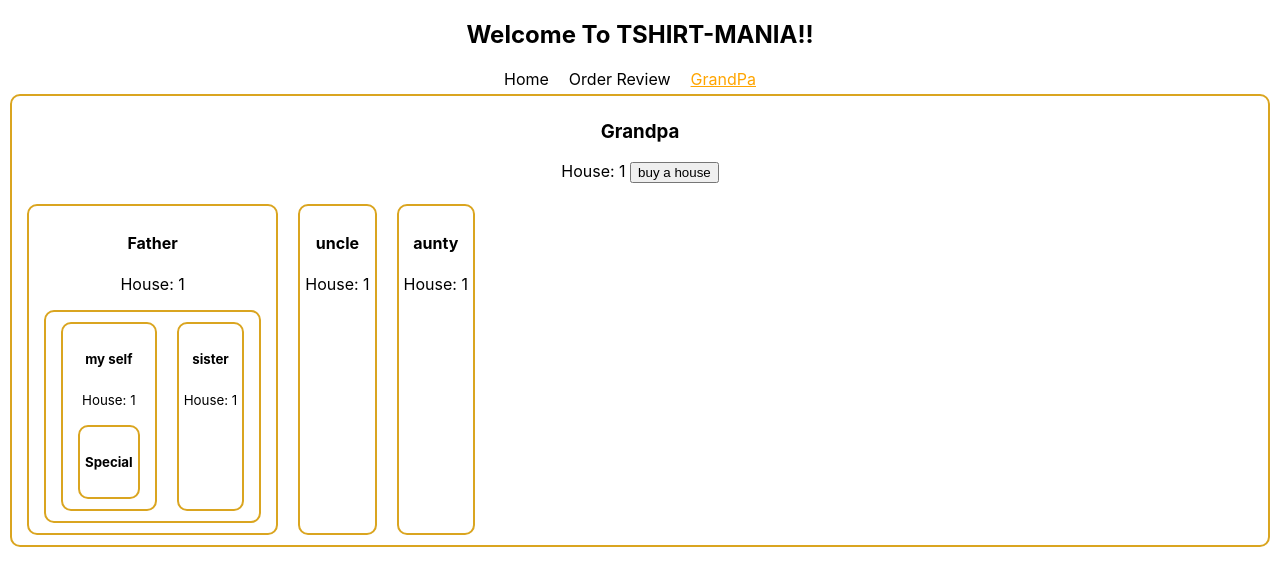
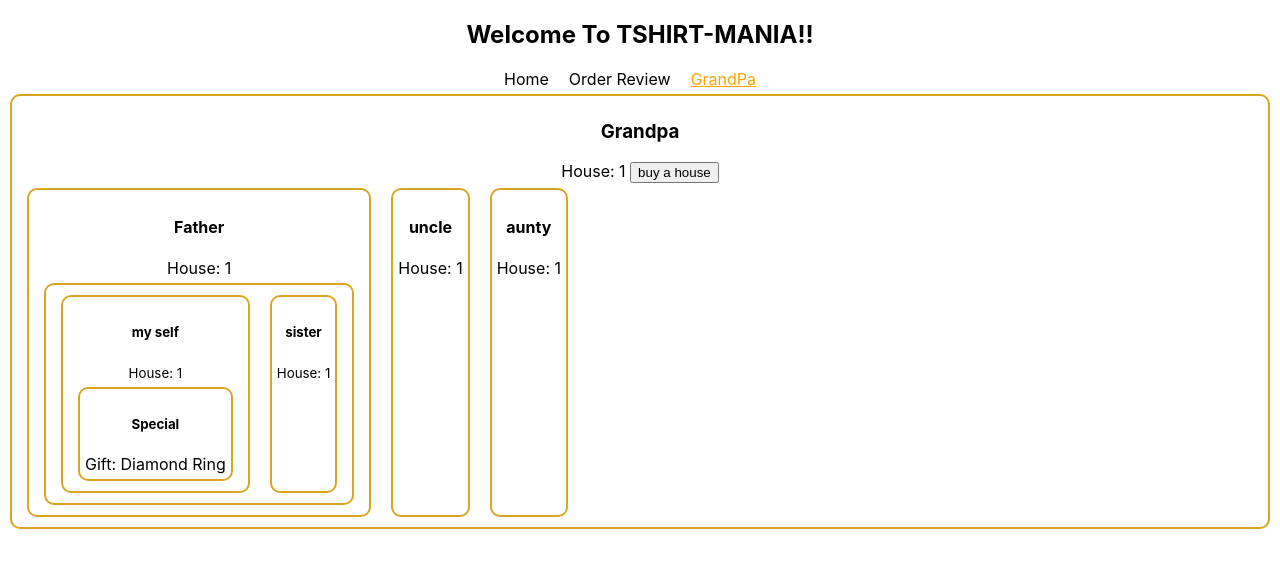
Before and after one commit to sebokdas1/tshirt-mania, a React (Create React App) app: page /grandpa in a window 1280 px wide. Shown: the top 586 px of the page. Built offline with nearby package versions, Linux system fonts and the light colour scheme.

Commit message:
use react context

```diff
--- a/src/components/Grandpa/Grandpa.css
+++ b/src/components/Grandpa/Grandpa.css
@@ -5,3 +5,8 @@
     border: 2px solid goldenrod;
     border-radius: 10px;
 }
+
+.grandpa p {
+    margin: 0;
+    padding: 0;
+}
--- a/src/components/Grandpa/Grandpa.js
+++ b/src/components/Grandpa/Grandpa.js
@@ -1,17 +1,21 @@
-import React, { useState } from 'react';
+import React, { createContext, useState } from 'react';
 import Aunty from '../Aunty/Aunty';
 import Father from '../Father/Father';
 import Uncle from '../Uncle/Uncle';
 import './Grandpa.css'
 
+export const GiftContext = createContext('ring')
 const Grandpa = () => {
 
     const [house, setHouse] = useState(1);
+
+
     const handleBuyAHouse = () => {
         const newHouse = house + 1;
         setHouse(newHouse)
     }
     return (
+        <GiftContext.Provider value='Diamond Ring'>
             <div className='grandpa'>
                 <h3>Grandpa</h3>
                 <p>House: {house}  <button onClick={handleBuyAHouse}>buy a house</button></p>
@@ -21,6 +25,7 @@ const Grandpa = () => {
                     <Aunty house={house}></Aunty>
                 </section>
             </div>
+        </GiftContext.Provider>
     );
 };
 
--- a/src/components/Special/Special.js
+++ b/src/components/Special/Special.js
@@ -1,9 +1,12 @@
-import React from 'react';
+import React, { useContext } from 'react';
+import { GiftContext } from '../Grandpa/Grandpa';
 
 const Special = () => {
+    const gift = useContext(GiftContext)
     return (
         <div>
             <h5>Special</h5>
+            <p>Gift: {gift}</p>
         </div>
     );
 };
```
Lines whose indentation alone changed are shown as unchanged.
